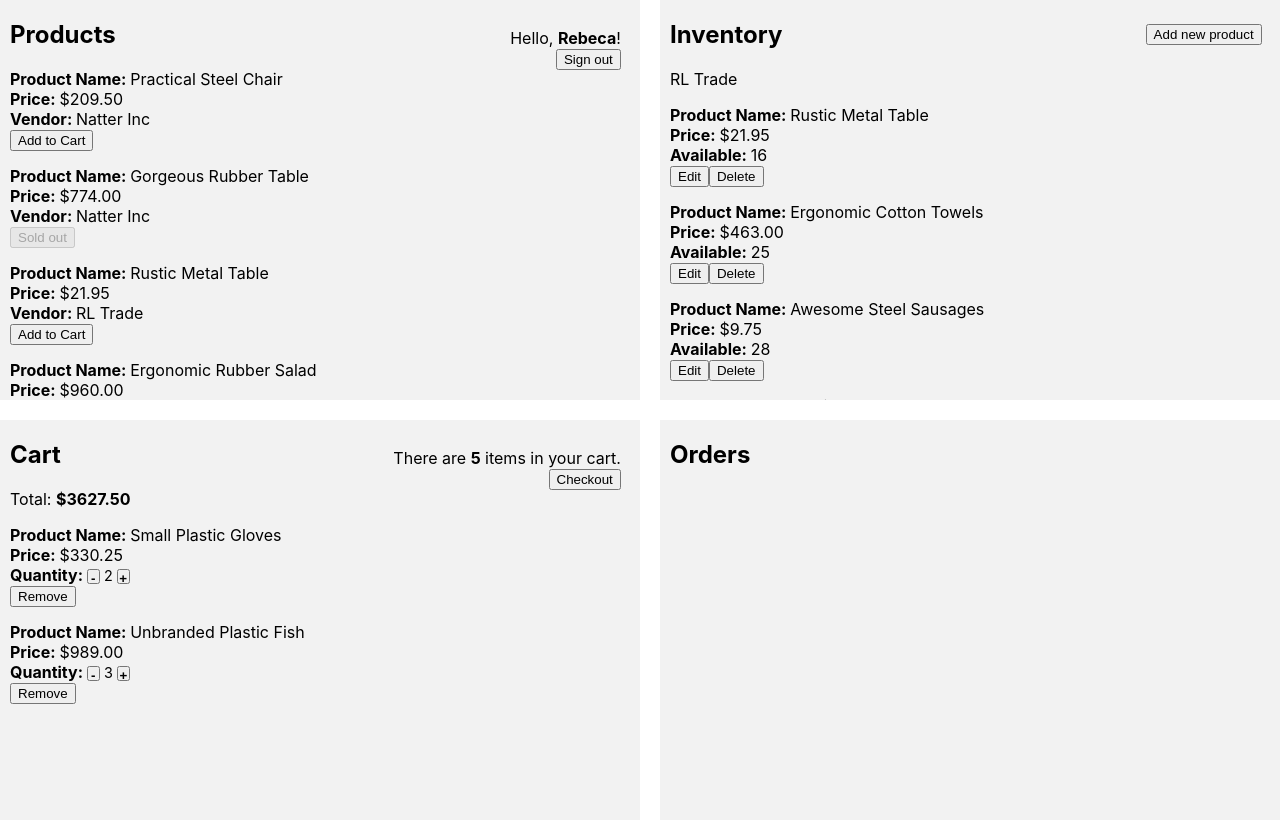
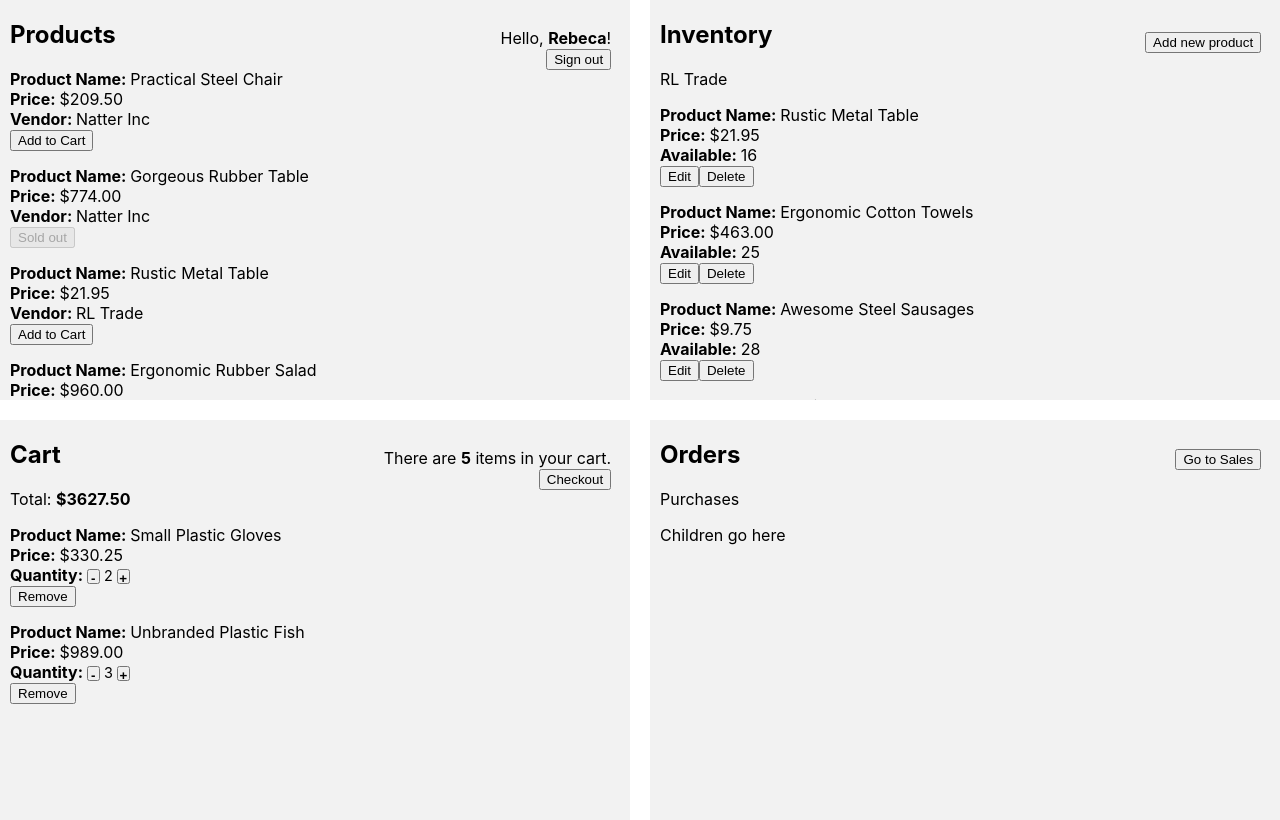
Before and after one commit to KeelerBe/redux-cart, a React (Create React App) app: page / in a window 1280 px wide. Built offline with nearby package versions, Linux system fonts and the light colour scheme.

Commit message:
Prep Orders

```diff
--- /dev/null
+++ b/src/components/Purchases.js
@@ -0,0 +1,5 @@
+// import React from 'react'
+
+const Purchases = () => 'Purchases'
+
+export default Purchases
--- /dev/null
+++ b/src/components/Sales.js
@@ -0,0 +1,5 @@
+// import React from 'react'
+
+const Sales = () => 'Sales'
+
+export default Sales
--- /dev/null
+++ b/src/components/sections/OrdersSection.js
@@ -0,0 +1,10 @@
+import React from 'react'
+
+const OrdersSection = () => (
+	<section>
+		<p />
+		<button>Go to Sales</button>
+	</section>
+)
+
+export default OrdersSection
--- a/src/containers/App.css
+++ b/src/containers/App.css
@@ -2,12 +2,11 @@
 	height: 100%;
 	width: 100%;
 	display: grid;
-	grid-template-columns: 50vw 50vw;
-	grid-template-rows: 50vh 50vh;
+	grid-template-columns: 1fr 1fr;
+	grid-template-rows: 1fr 1fr;
 	grid-gap: 20px;
 }
 
-#orders,
 #products-list {
 	height: 50vh;
 	background-color: #f2f2f2;
@@ -37,8 +36,8 @@
 
 #products-list > #modal > #add-new-product {
 	position: absolute;
-	top: 6%;
-	right: 6%;
+	top: 8%;
+	right: 3%;
 	text-align: right;
 }
 
--- a/src/containers/OrdersContainer.js
+++ b/src/containers/OrdersContainer.js
@@ -1,6 +1,15 @@
 import React from 'react'
-import Orders from '../components/Orders'
+import OrdersSection from '../components/sections/OrdersSection'
+import ProductsList from '../components/ProductsList'
 
-const OrdersContainer = () => <Orders />
+const OrdersContainer = () => (
+	<ProductsList
+		title="Orders"
+		section={<OrdersSection />}
+		subheading={<p>Purchases</p>}
+	>
+		<p>Children go here</p>
+	</ProductsList>
+)
 
 export default OrdersContainer
--- a/src/containers/ProductFormContainer.js
+++ b/src/containers/ProductFormContainer.js
@@ -1,4 +1,3 @@
-import React, { Fragment } from 'react'
 import { connect } from 'react-redux'
 import PropTypes from 'prop-types'
 import { startAddNewProduct, editProduct } from '../actions'
@@ -7,7 +6,7 @@ const ProductFormContainer = ({
 	startAddNewProduct,
 	editProduct,
 	children
-}) => <Fragment>{children({ startAddNewProduct, editProduct })}</Fragment>
+}) => children({ startAddNewProduct, editProduct })
 
 ProductFormContainer.propTypes = {
 	startAddNewProduct: PropTypes.func.isRequired,
--- a/src/containers/ProductsContainer.js
+++ b/src/containers/ProductsContainer.js
@@ -16,7 +16,6 @@ const ProductsContainer = ({
 	cartProductIds,
 	addToCart
 }) => (
-	<div>
 	<ProductsList title="Products" section={<Greeting userName={userName} />}>
 		{products.map((product) => (
 			<ProductItem
@@ -40,7 +39,6 @@ const ProductsContainer = ({
 			/>
 		))}
 	</ProductsList>
-	</div>
 )
 
 ProductsContainer.propTypes = {
```
Lines whose indentation alone changed are shown as unchanged.
